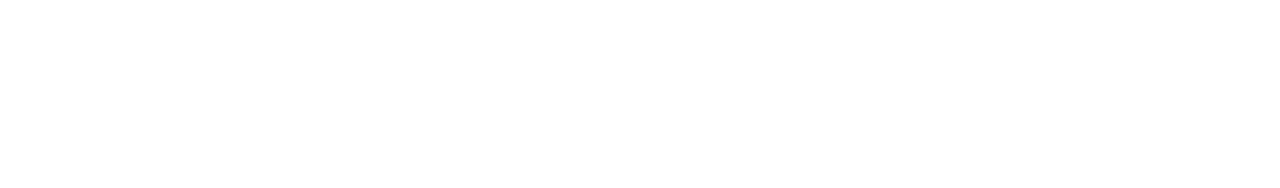
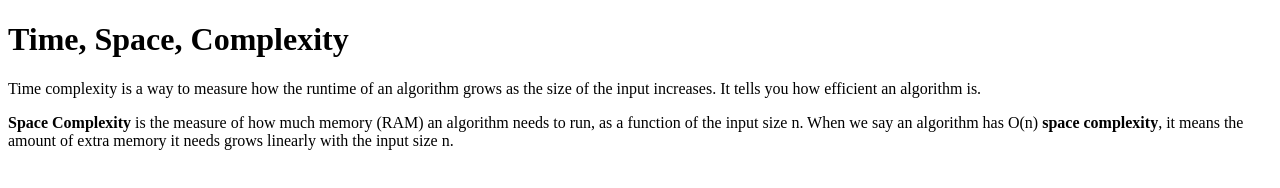
Before and after one commit to acciojob/time-and-space-complexity-Ankit120395, a website: page main.html in a window 1280 px wide. Drawn offline with Linux system fonts and the light colour scheme.

Commit message:
created a submission

```diff
--- a/main.html
+++ b/main.html
@@ -7,8 +7,11 @@
 </head>
 
 <body>
-	<!-- the entire body must be written by student -->
-    <script type="text/javascript" src="./script.js">
+	<h1>Time, Space, Complexity</h1>
+	<p>Time complexity is a way to measure how the runtime of an algorithm grows as the size of the input increases. It tells you how efficient an algorithm is.</p>
+	<p><b>Space Complexity</b> is the measure of how much memory (RAM) an algorithm needs to run, as a function of the input size n. When we say an algorithm has O(n) <b>space complexity</b>, it means the amount of extra memory it needs grows linearly with the input size n.</p>
+
+	<script type="text/javascript" src="./script.js">
 </script>
 
 </body>
```
